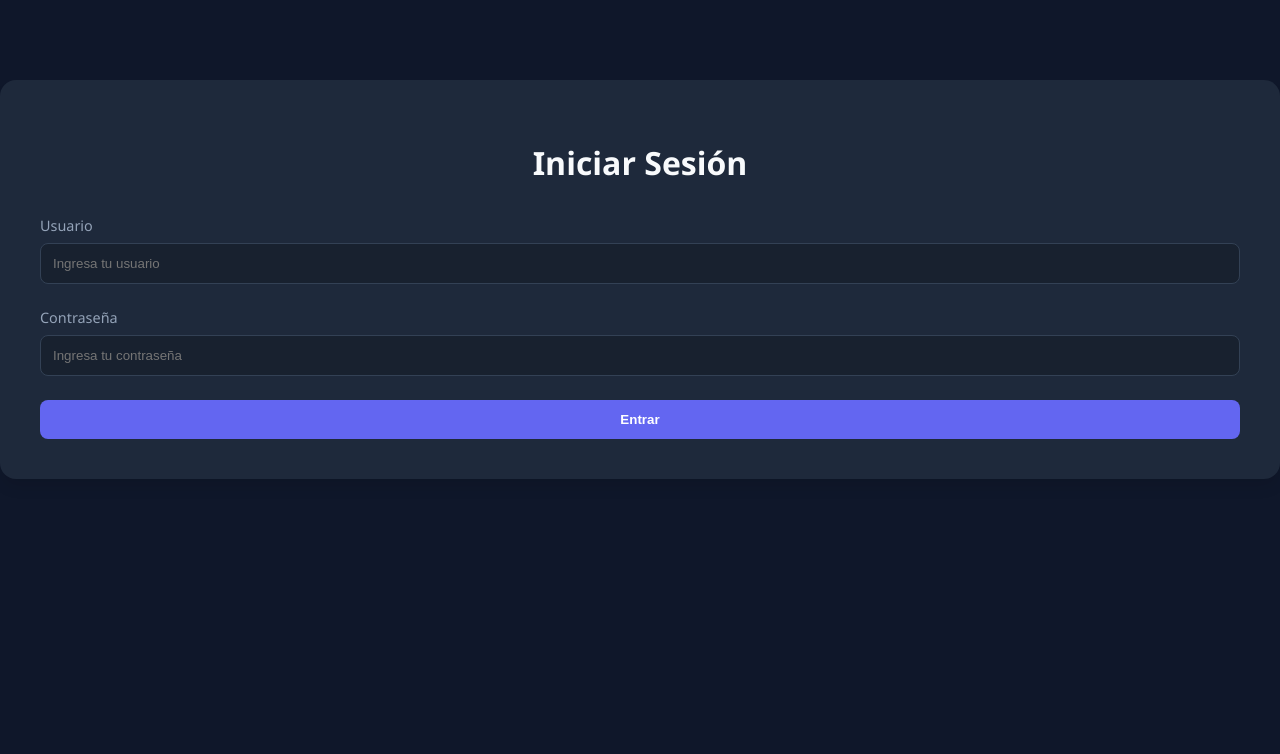
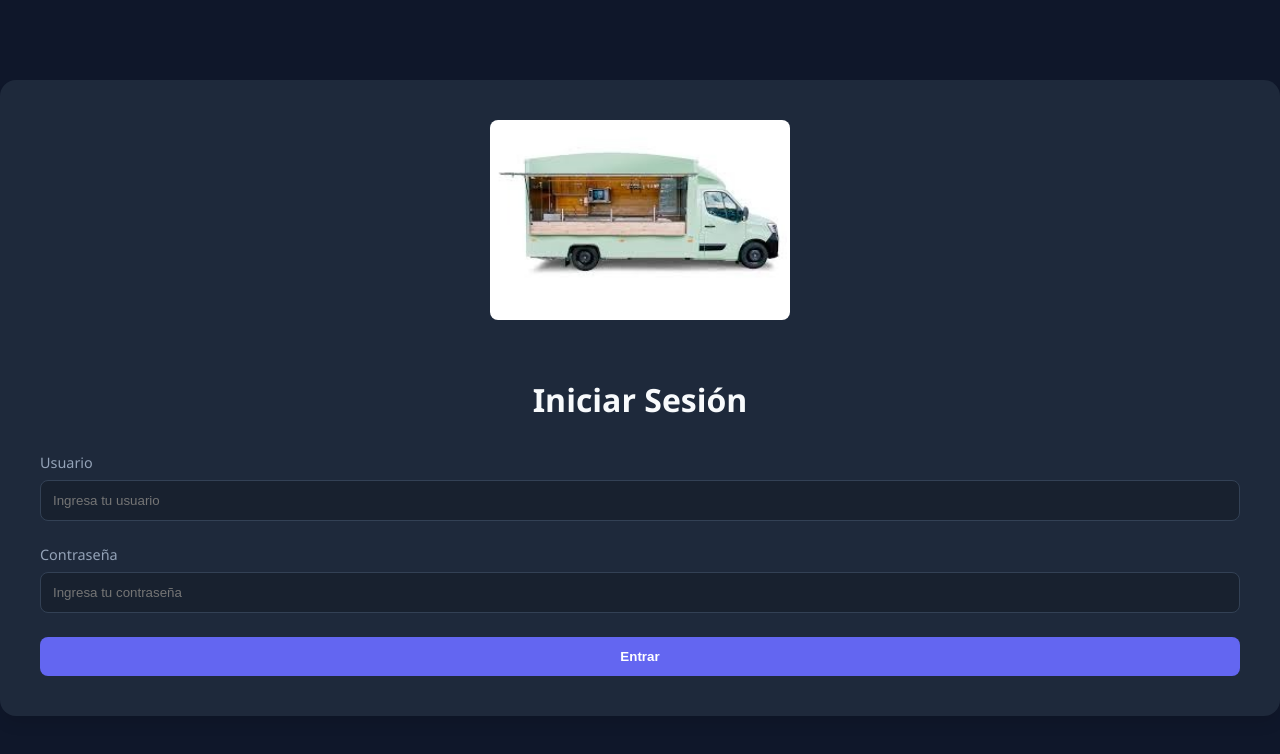
Before and after one commit to Triciopa17/ventas-app, a website: page public/index.html in a window 1280 px wide. Drawn offline with Linux system fonts and the light colour scheme.

Commit message:
Cambio foto login por FoodTruck

```diff
--- a/public/index.html
+++ b/public/index.html
@@ -15,6 +15,8 @@
 <body>
     <div class="container">
         <div class="login-card">
+            <img src="images/foodtruck.jpg" alt="Sales App Logo"
+                style="width: 100%; max-width: 300px; margin-bottom: 2rem; border-radius: 8px;">
             <h1>Iniciar Sesión</h1>
             <div id="error-msg" class="hidden" style="color: var(--error-color); margin-bottom: 1rem;"></div>
             <form id="login-form">
```
Also changed, not shown: public/images/foodtruck.jpg (added), public/images/logo.png (added).
